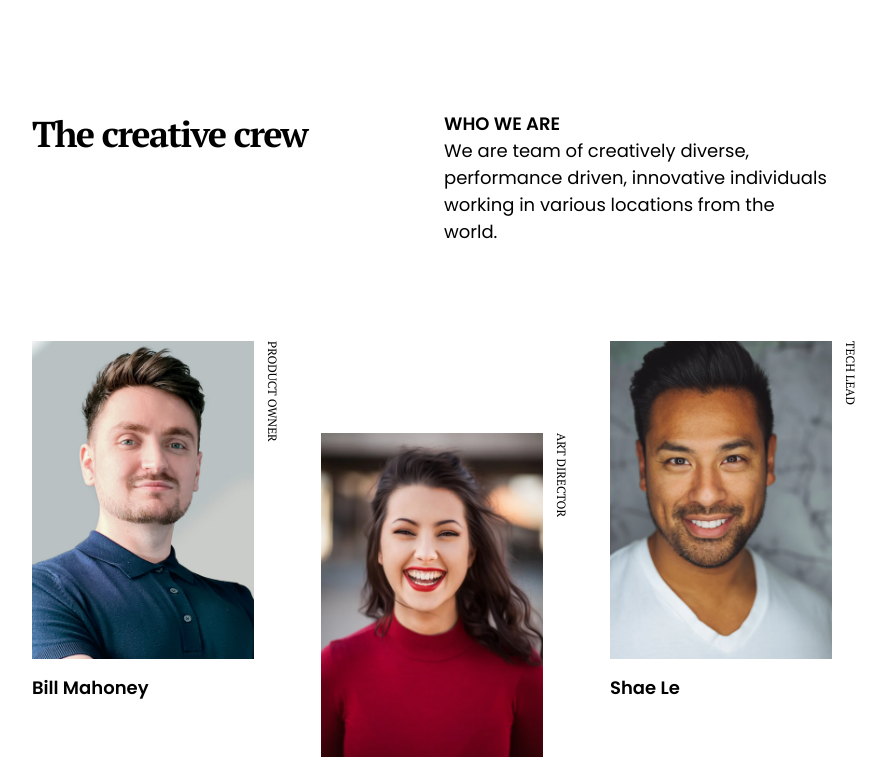
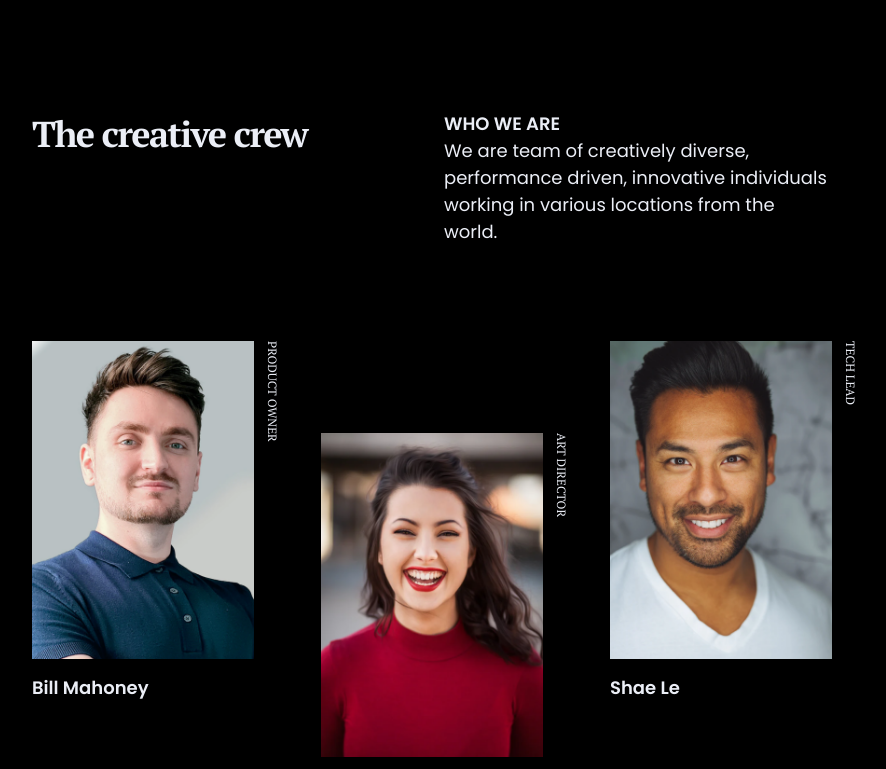
Before and after one commit to danfloyd111/dev-challenges-my-team-page, a plain HTML site: page index.html in a window 1280 px wide. Both pictures are taken after a click on the link "Toggle dark/light theme". Shown: the top 769 px of the page, without its empty margins (208-1094 px from the left). Drawn offline with Linux system fonts and the light colour scheme.

Commit message:
Fix light mode override

```diff
--- a/style.css
+++ b/style.css
@@ -19,6 +19,17 @@ body {
     "header header header header"
     ". page page ."
     "footer footer footer footer";
+}
+
+body.dark-theme {
+  background: black;
+}
+
+body.dark-theme .title h1,
+body.dark-theme .description h2,
+body.dark-theme .description p,
+body.dark-theme .page {
+  color: #ebeef6;
 }
 
 header {
```
